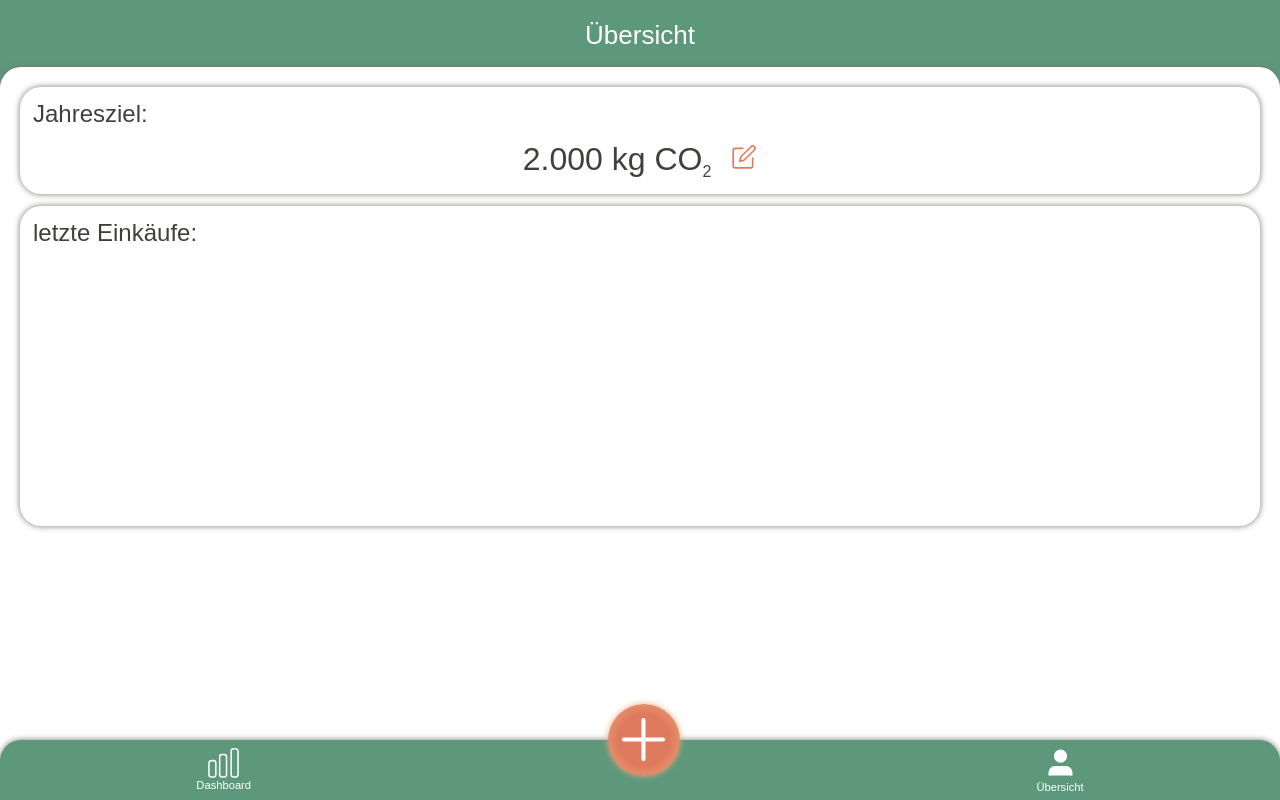
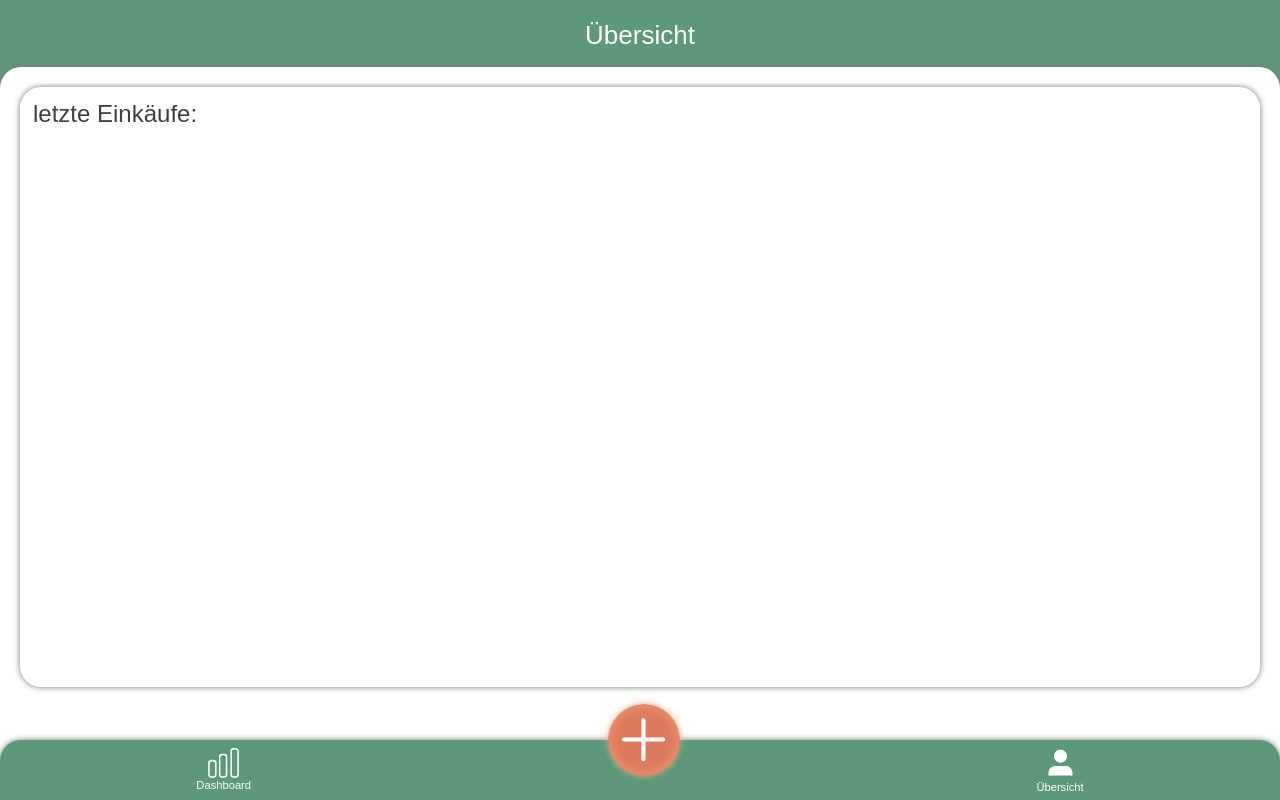
Before and after one commit to mariereese/capstone-project, a React (Create React App) app: page /overview in a window 1280 px wide. Built offline with nearby package versions, Linux system fonts and the light colour scheme.

Commit message:
Style saved Purchase Toggle

```diff
--- a/src/App.js
+++ b/src/App.js
@@ -1,6 +1,6 @@
 import { Switch, Route } from 'react-router-dom'
 import AddPurchase from './pages/AddPurchase/AddPurchase'
-import Profile from './pages/Profile/Profile'
+import Overview from './pages/Overview/Overview'
 //import Navigation from './components/Navigation/Navigation'
 //import styled from 'styled-components/macro'
 
@@ -12,7 +12,7 @@ export default function App() {
           <AddPurchase />
         </Route>
         <Route path="/overview">
-          <Profile />
+          <Overview />
         </Route>
       </Switch>
       {/* <AppNavigation>
--- a/src/components/SavedPurchase/SavedPurchase.js
+++ b/src/components/SavedPurchase/SavedPurchase.js
@@ -16,17 +16,21 @@ export default function SavedPurchase({
 
   return (
     <LastPurchaseListItem>
+      <div>
         <PurchaseIcon onClick={() => toggleShowPurchase(index)} />
         <p>{purchaseDate}</p>
         <p>
           {carbonFootprintSum} kg CO<sub>2</sub>
         </p>
+      </div>
       {showPurchase && (
         <SavedPurchasedFood>
           {purchasedFood.map(({ food, co2 }) => (
             <FoodItem>
-              <p>{food}</p>
-              <p>{co2}</p>
+              <p className="food-item__name">{food}</p>
+              <p className="food-item__co2">
+                {co2} kg CO<sub>2</sub>
+              </p>
             </FoodItem>
           ))}
         </SavedPurchasedFood>
@@ -36,16 +40,47 @@ export default function SavedPurchase({
 }
 
 const LastPurchaseListItem = styled.li`
-  margin: 0 30px 10px 10px;
-  color: var(--light-grey);
-  list-style-type: none;
+  div {
+    margin: 0.75em 1em 0;
     display: grid;
     grid-template-columns: 20px 1fr 1fr;
     grid-column-gap: 10px;
+    color: var(--light-grey);
+    list-style-type: none;
+  }
+
+  p {
+    margin: 0;
+    padding: 0;
+    font-size: 1.25rem;
+    font-weight: 300;
+  }
+
+  p:last-child {
+    justify-self: end;
+  }
 `
+const SavedPurchasedFood = styled.ul`
+  margin: 0 1.5em;
+  padding: 0;
+`
+
 const FoodItem = styled.li`
+  margin-bottom: 0.3em;
+  display: grid;
+  grid-template-columns: 2fr 1fr;
+
+  .food-item__co2 {
+    align-self: center;
+  }
+
   p {
-    font-size: 1.025rem;
+    font-size: 1rem;
+    color: var(--dark-grey);
+  }
+
+  sub {
+    font-size: 0.9rem;
   }
 `
 
@@ -56,5 +91,3 @@ const PurchaseIcon = styled(ShoppingBag)`
   color: var(--green);
   align-self: start;
 `
-
-const SavedPurchasedFood = styled.ul``
--- a/src/pages/AddPurchase/AddPurchase.js
+++ b/src/pages/AddPurchase/AddPurchase.js
@@ -146,9 +146,9 @@ export default function AddPurchase() {
 }
 
 const ContentGrid = styled.div`
+  margin: 20px;
   display: grid;
   grid-template-columns: 1fr;
-  margin: 20px;
   row-gap: 12px;
 `
 const FoodListModal = styled.div`
@@ -156,9 +156,9 @@ const FoodListModal = styled.div`
   top: 205px;
 `
 const AppNavigation = styled.div`
+  width: 100%;
   position: fixed;
   bottom: 0;
-  width: 100%;
 `
 const SaveIcon = styled(Save)`
   width: 40px;
--- a/src/pages/Profile/Profile.js
+++ b/src/pages/Overview/Overview.js
@@ -6,11 +6,10 @@ import Navigation from '../../components/Navigation/Navigation'
 import Card from '../../components/Card'
 import SavedPurchase from '../../components/SavedPurchase/SavedPurchase'
 import { ReactComponent as Plus } from '../../images/plus-icon.svg'
-import { ReactComponent as Edit } from '../../images/edit-icon.svg'
 
 import loadLocally from '../../lib/loadLocally'
 
-export default function Profile() {
+export default function Overview() {
   const [savedPurchases, setSavedPurchases] = useState([])
   useEffect(() => {
     setSavedPurchases(loadLocally('savedPurchase') ?? [])
@@ -21,13 +20,6 @@ export default function Profile() {
       <Header title="Übersicht" />
       <PageWrapper>
         <ContentGrid>
-          <AnnualGoalCard>
-            <h2>Jahresziel:</h2>
-            <p>
-              2.000 kg CO<sub>2</sub>
-              <EditIcon />
-            </p>
-          </AnnualGoalCard>
           <LastPurchasesCard>
             <h2>letzte Einkäufe:</h2>
             <LastPurchasesList>
@@ -55,61 +47,25 @@ const ContentGrid = styled.div`
   grid-template-columns: 1fr;
   row-gap: 12px;
 `
-const AnnualGoalCard = styled(Card)`
-  p {
-    margin: 0 0 13px;
-    text-align: center;
-    font-size: 2rem;
-    font-weight: 400;
-    color: var(--dark-grey);
-  }
-`
 const LastPurchasesCard = styled(Card)`
-  height: 40vh;
+  height: 75vh;
   overflow-y: scroll;
 `
 
 const LastPurchasesList = styled.ul`
   margin: 0;
   padding: 0;
-
-  /* li {
-    margin: 0 30px 10px 10px;
-    color: var(--light-grey);
-    list-style-type: none;
-    display: grid;
-    grid-template-columns: 20px 1fr 1fr;
-    grid-column-gap: 10px;
-  } */
-
-  p:last-child {
-    justify-self: end;
-  }
-
-  p {
-    margin: 0;
-    padding: 0;
-    font-size: 1.25rem;
-    font-weight: 300;
-  }
 `
 
 const AppNavigation = styled.div`
+  width: 100%;
   position: fixed;
   bottom: 0;
-  width: 100%;
 `
 
 const PlusIcon = styled(Plus)`
   height: 60%;
-  overflow: visible;
   position: absolute;
   transform: translate(-25px, -20px);
+  overflow: visible;
 `
-const EditIcon = styled(Edit)`
-  width: 26px;
-  height: auto;
-  overflow: visible;
-  color: var(--orange);
-  margin-left: 20px;
-`
```
Also changed, not shown: src/components/SavedPurchase/SavedPurchase.md (added, +1 -0 lines). Lines whose indentation alone changed are shown as unchanged.
